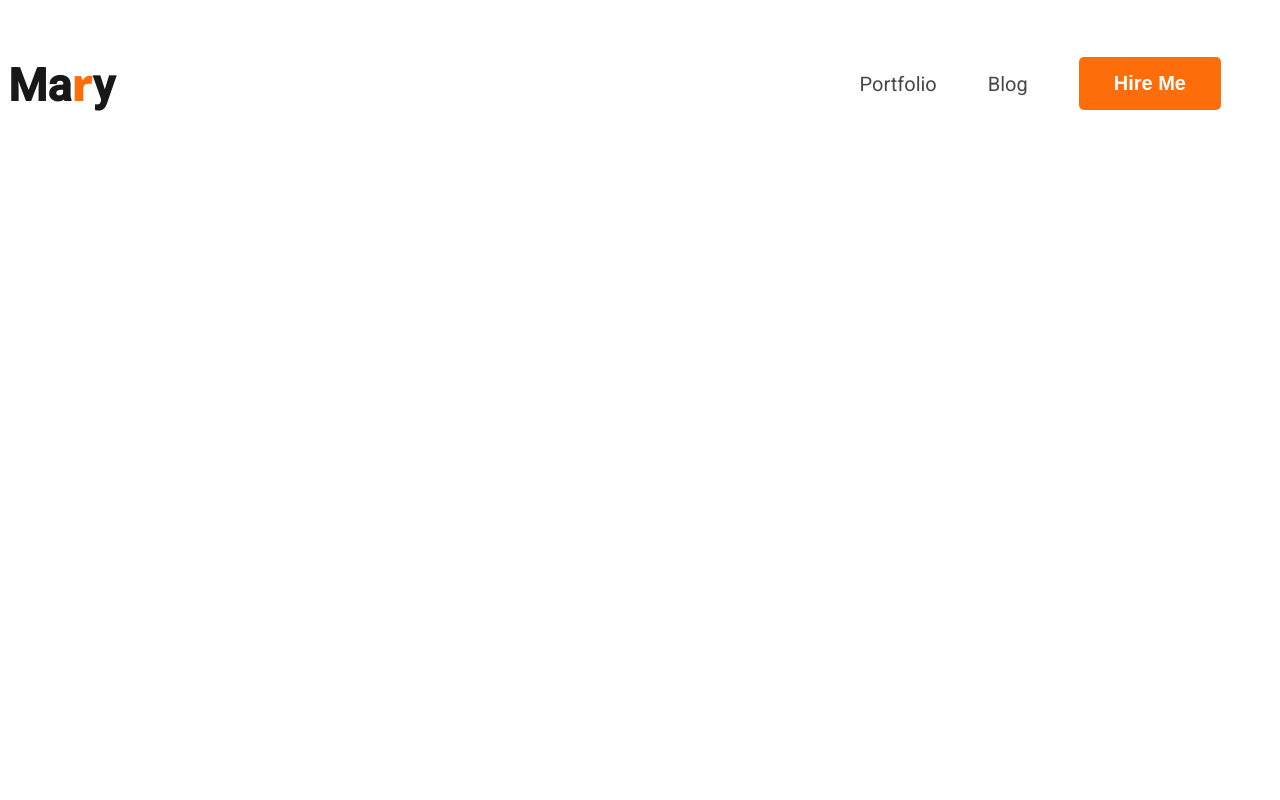
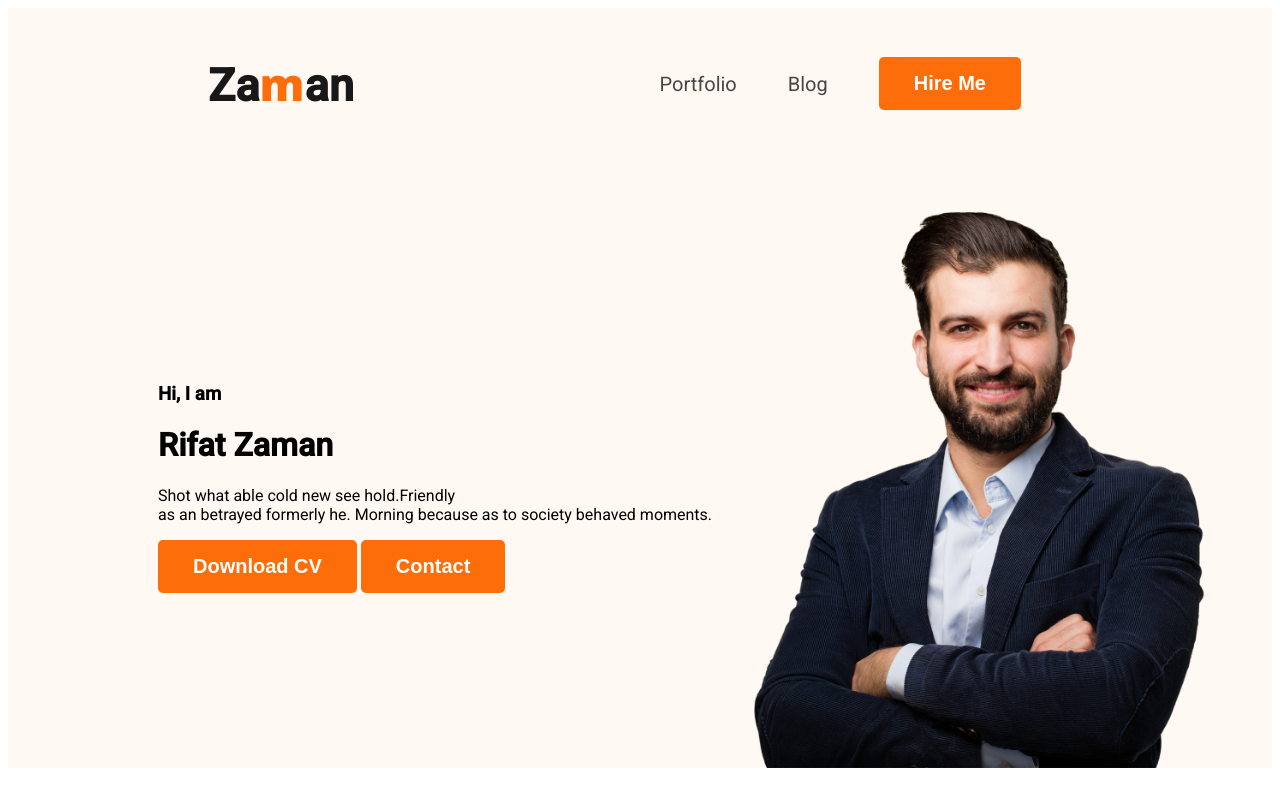
Before and after one commit to Zaman-R/Portfolio, a plain HTML site: page index.html in a window 1280 px wide. Drawn offline with nearby package versions, Linux system fonts and the light colour scheme.

Commit message:
Head 40%

```diff
--- a/index.html
+++ b/index.html
@@ -14,15 +14,27 @@
 </head>
 
 <body>
-    <header>
+    <header class="header">
         <nav>
-            <h3 class="nav-title">Ma<span class="text-mid">r</span>y</h3>
+            <h3 class="nav-title">Za<span class="text-mid">m</span>an</h3>
             <ul>
                 <li><a href="">Portfolio</a></li>
                 <li><a href="">Blog</a></li>
                 <li><button class="nav-btn">Hire Me</button></li>
             </ul>
         </nav>
+        <div class="banner">
+            <div class="banner-content">
+                <h3 class="banner-welcome">Hi, I am</h3>
+                <h1 class="banner-name">Rifat Zaman</h1>
+                <p>
+                    Shot what able cold new see hold.Friendly <br> as an betrayed formerly he. Morning because as to society behaved moments.
+                </p>
+                <button class="nav-btn">Download CV</button>
+                <button class="nav-btn">Contact</button>
+            </div>
+            <img  class="profile"  src="images/hardy.png" alt="">
+        </div>
 
     </header>
 
--- a/styles/style.css
+++ b/styles/style.css
@@ -7,6 +7,7 @@ nav {
     display: flex;
     justify-content: space-between;
     align-items: center;
+    margin: 0 200px;
 }
 
 /* Nav er kaj kormo */
@@ -60,3 +61,19 @@ nav a {
     text-align: center;
     padding: 15px 35px;
 }
+
+/* Header niye kaj */
+
+.header{
+    background-color: #FFF8F3;
+}
+
+.banner{
+    padding: 30px 30px  0px 150px;
+    display: flex;
+    align-items: center;
+}
+
+.banner .profile{
+        width: 500px;
+}
```
Also changed, not shown: images/Rifat.jpg (added), images/developer.png (added), images/hardy.png (added), images/header_bg.png (added), images/icons/facebook.png (added), images/icons/insta.png (added), images/icons/js.png (added), images/icons/mongo.png (added), images/icons/nodejs.png (added), images/icons/react.png (added), images/icons/twitter.png (added).
